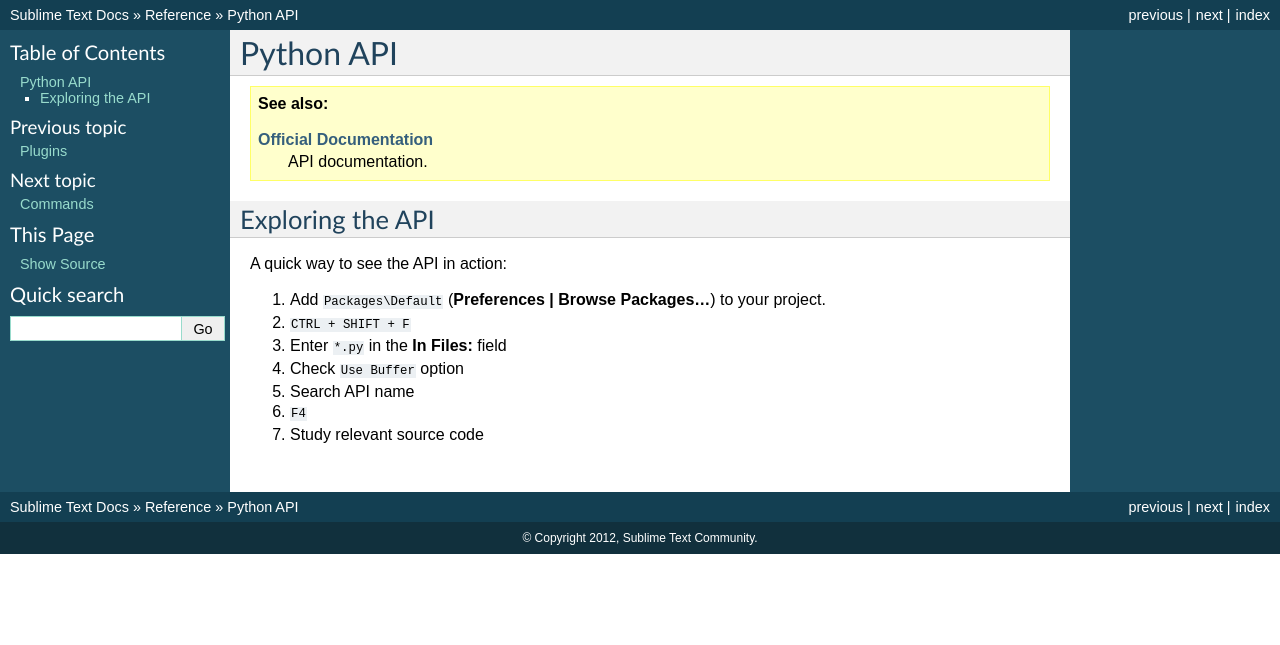
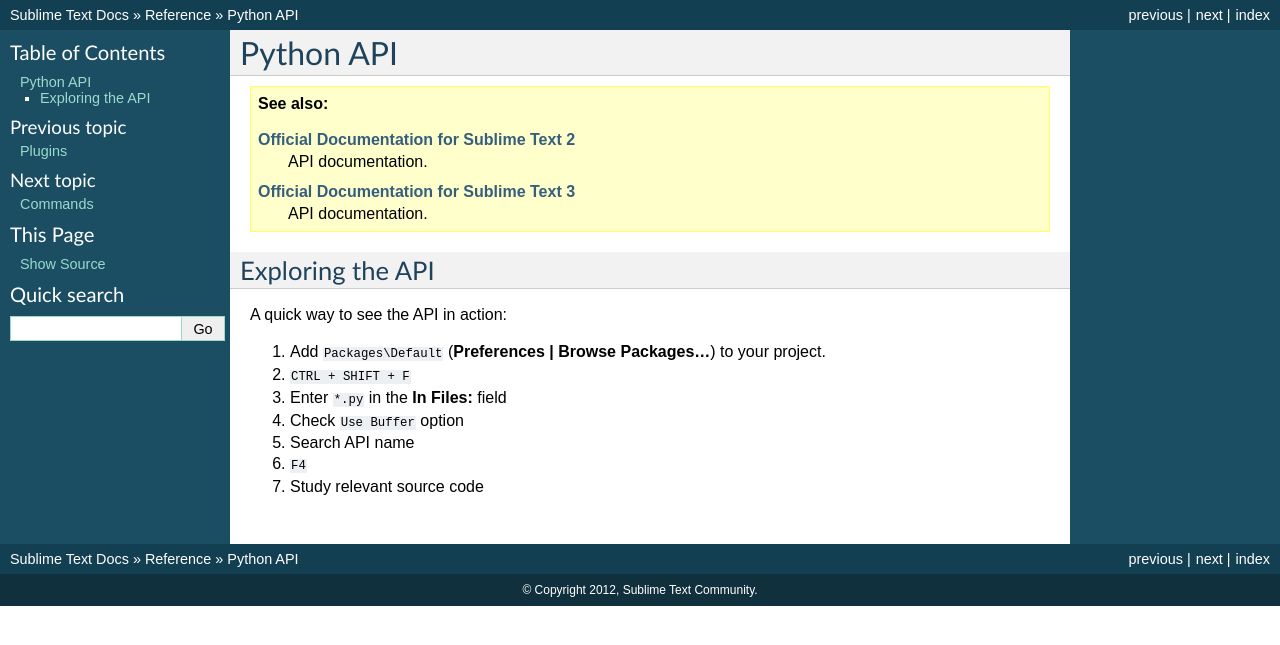
Before and after one commit to guillermooo/sublime-undocs, a Sphinx documentation site: the page built from source/reference/api.rst, in a window 1280 px wide. Shown: the top 645 px of the page. Built offline with Sphinx 7.4.7, drawn with Linux system fonts in a browser that asks for light colours.

```diff
--- a/source/extensibility/command_palette.rst
+++ b/source/extensibility/command_palette.rst
@@ -7,6 +7,8 @@ Command Palette
    :doc:`Reference for Command Palette <../reference/command_palette>`
       Complete documentation on the command palette options.
 
+
+.. _ext-command-palette-overview:
 
 Overview
 ========
--- a/source/extensibility/macros.rst
+++ b/source/extensibility/macros.rst
@@ -28,7 +28,7 @@ How to Edit Macros
 ******************
 
 Alternatively to recording a macro, you can edit it by hand. Save a new file
-with the extension ``.sublime-macro`` under :file:`Packages\User` and add
+with the extension ``.sublime-macro`` under :file:`Packages/User` and add
 commands to it. This is how a macro file looks like::
 
    [
--- a/source/reference/api.rst
+++ b/source/reference/api.rst
@@ -3,7 +3,10 @@ Python API
 
 .. seealso::
 
-    `Official Documentation <http://www.sublimetext.com/docs/2/api_reference.html>`_
+    `Official Documentation for Sublime Text 2 <http://www.sublimetext.com/docs/2/api_reference.html>`_
+        API documentation.
+
+    `Official Documentation for Sublime Text 3 <http://www.sublimetext.com/docs/3/api_reference.html>`_
         API documentation.
 
 Exploring the API
```
